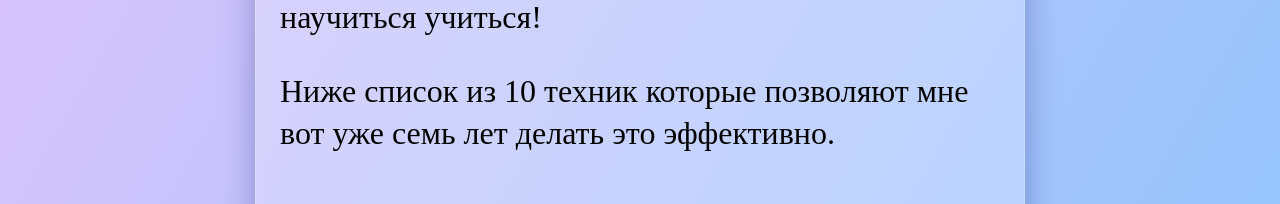
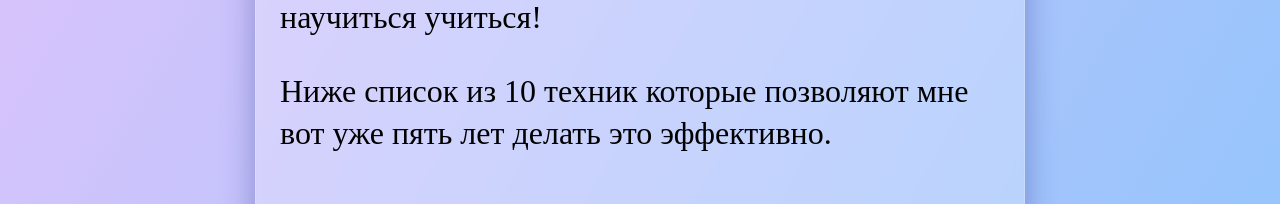
Before and after one commit to rezilo/learn-to-learn, a React (Create React App) app: page / in a window 1280 px wide. Shown: the part 337-541 px from the top of the page. Built offline with nearby package versions, Linux system fonts and the light colour scheme.

Commit message:
[fix]: finalize component v.0.0.1

```diff
--- a/src/Components/Title/Title.js
+++ b/src/Components/Title/Title.js
@@ -1,4 +1,4 @@
-import './Title.scss';
+import "./Title.scss";
 
 function Title(props) {
 	return (
@@ -6,13 +6,13 @@ function Title(props) {
 			<h1 className="title-component__main-title">Учись учиться</h1>
 			<h2 className="title-component__main-subtitle">
 				Нам необходимо учиться чтобы оставаться востребованными в любой сфере деятельности. <br />
-        Но как это делать эффективно? Для начала нужно научиться учиться! <br/>
+				Но как это делать эффективно? Для начала нужно научиться учиться! <br />
 			</h2>
 			<h3 className="title-component__description">
-        Ниже список из 10 техник которые позволяют мне вот уже семь лет делать это эффективно.
+				Ниже список из 10 техник которые позволяют мне вот уже пять лет делать это эффективно.
 			</h3>
 		</div>
-  )
+	);
 }
 
 export default Title;
```
Lines whose indentation alone changed are shown as unchanged.
